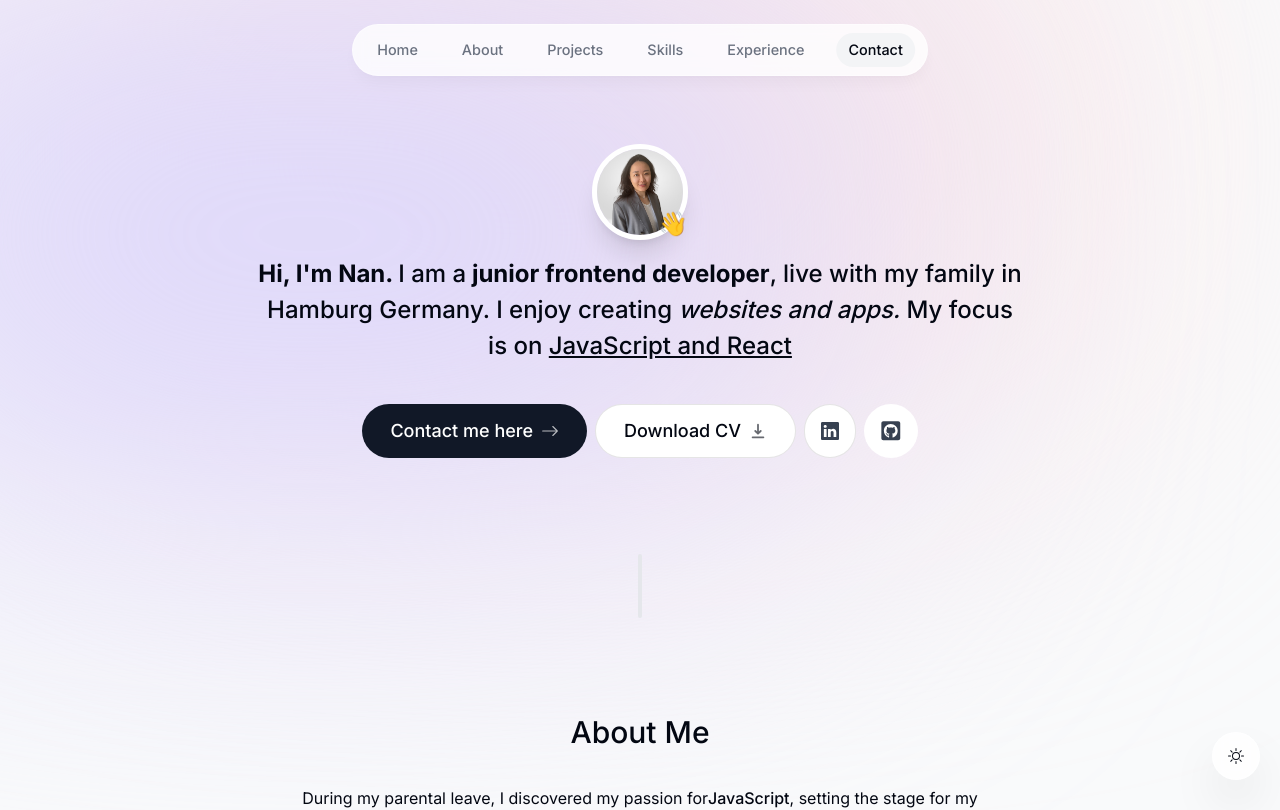
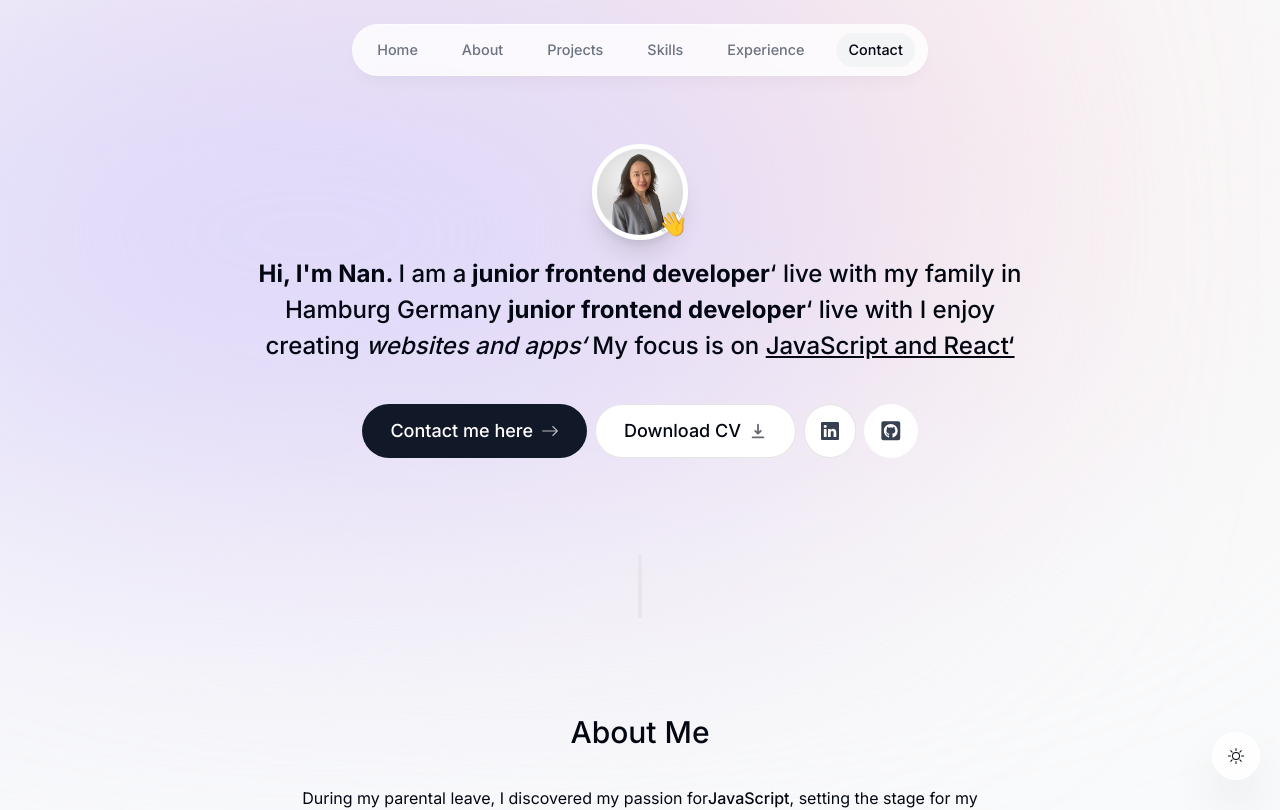
Before and after one commit to MichanNan/portfolio, a Next.js app: page / in a window 1280 px wide. Shown: the top 810 px of the page. Built offline with nearby package versions, Linux system fonts and the light colour scheme; no server answers.

Commit message:
replace comma

```diff
--- a/components/Intro.tsx
+++ b/components/Intro.tsx
@@ -62,11 +62,13 @@ export default function Intro() {
         initial={{ opacity: 0, y: 100 }}
         animate={{ opacity: 1, y: 0 }}
       >
-        <span className="font-bold">Hi, I'm Nan. </span>I am a
-        <span className="font-bold"> junior frontend developer</span>, live with
-        my family in Hamburg Germany. I enjoy creating{" "}
-        <span className="italic"> websites and apps.</span> My focus is on{" "}
-        <span className="underline">JavaScript and React</span>
+        <span className="font-bold">Hi, I&apos;m Nan. </span>I am a
+        <span className="font-bold"> junior frontend developer</span>&lsquo;
+        live with my family in Hamburg Germany{" "}
+        <span className="font-bold"> junior frontend developer</span>&lsquo;
+        live with I enjoy creating{" "}
+        <span className="italic"> websites and apps&lsquo;</span> My focus is on{" "}
+        <span className="underline">JavaScript and React&lsquo;</span>
       </motion.p>
       <motion.div
         className="flex flex-col sm:flex-row justify-center gap-2 px-4 text-lg font-medium"
```
